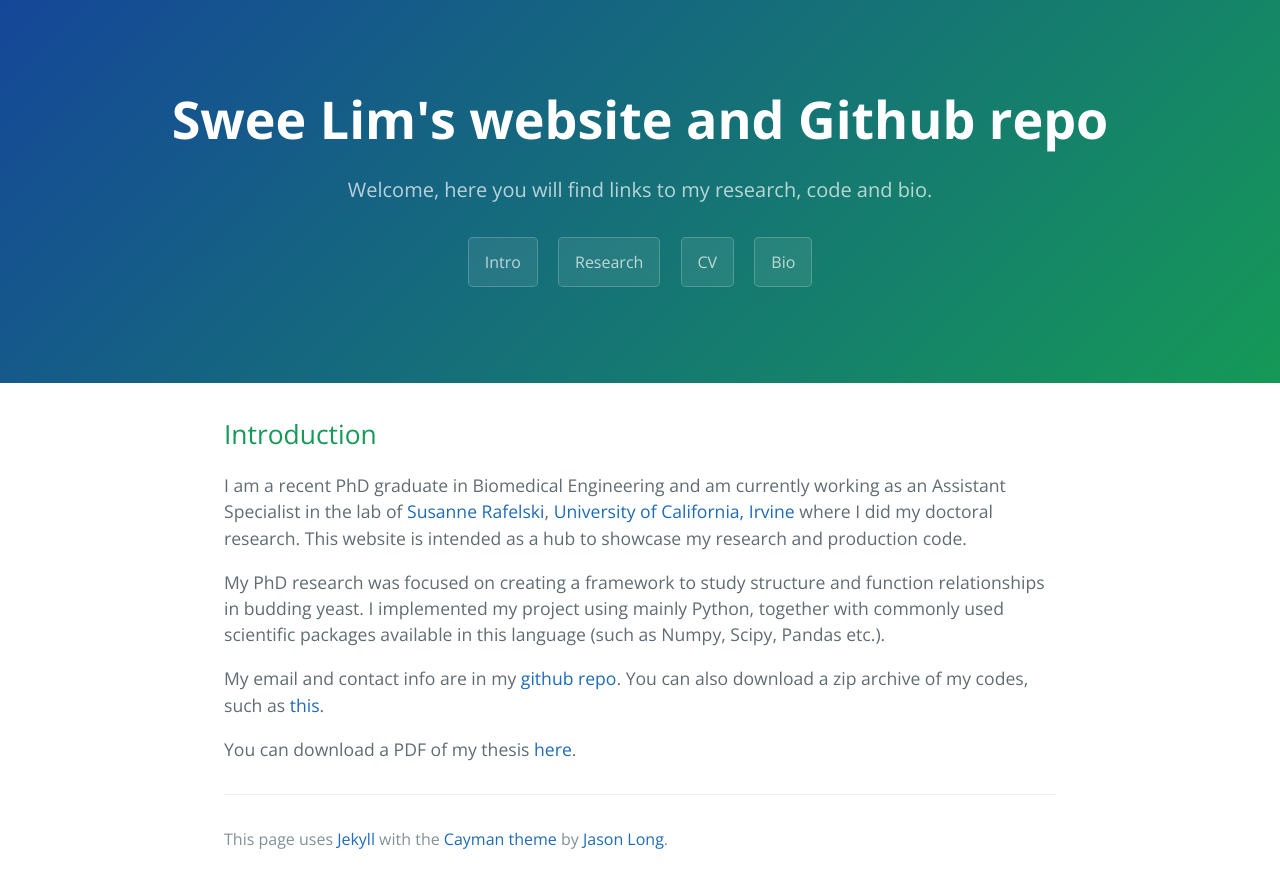
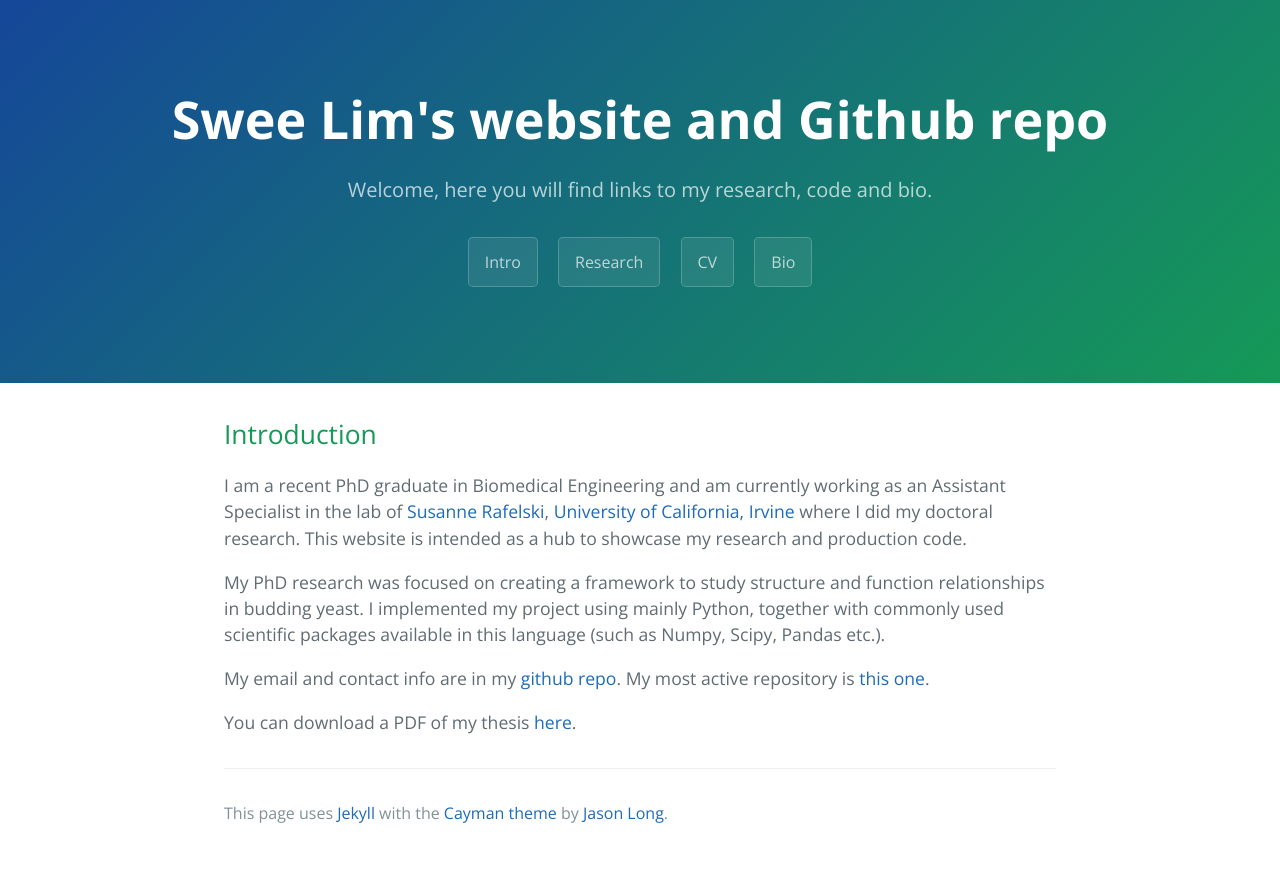
Before and after one commit to moosekaka/moosekaka.github.io, a Jekyll site: the page built from index.md, in a window 1280 px wide. Shown: the top 888 px of the page. Built offline with Jekyll 4.4.1, drawn with Linux system fonts in a browser that asks for light colours.

Commit message:
intro mods

```diff
--- a/index.md
+++ b/index.md
@@ -7,6 +7,6 @@ I am a recent PhD graduate in Biomedical Engineering and am currently working as
 
 My PhD research was focused on creating a framework to study structure and function relationships in budding yeast. I implemented my project using mainly Python, together with commonly used scientific packages available in this language (such as Numpy, Scipy, Pandas etc.).
 
-My email and contact info are in my [github repo](https://github.com/moosekaka). You can also download a zip archive of my codes, such as [this](https://github.com/moosekaka/sweepython).
+My email and contact info are in my [github repo](https://github.com/moosekaka). My most active repository is [this one](https://github.com/moosekaka/sweepython).
 
 You can download a PDF of my thesis [here]({{ site.github.url }}/thesis/thesis.pdf).
```
